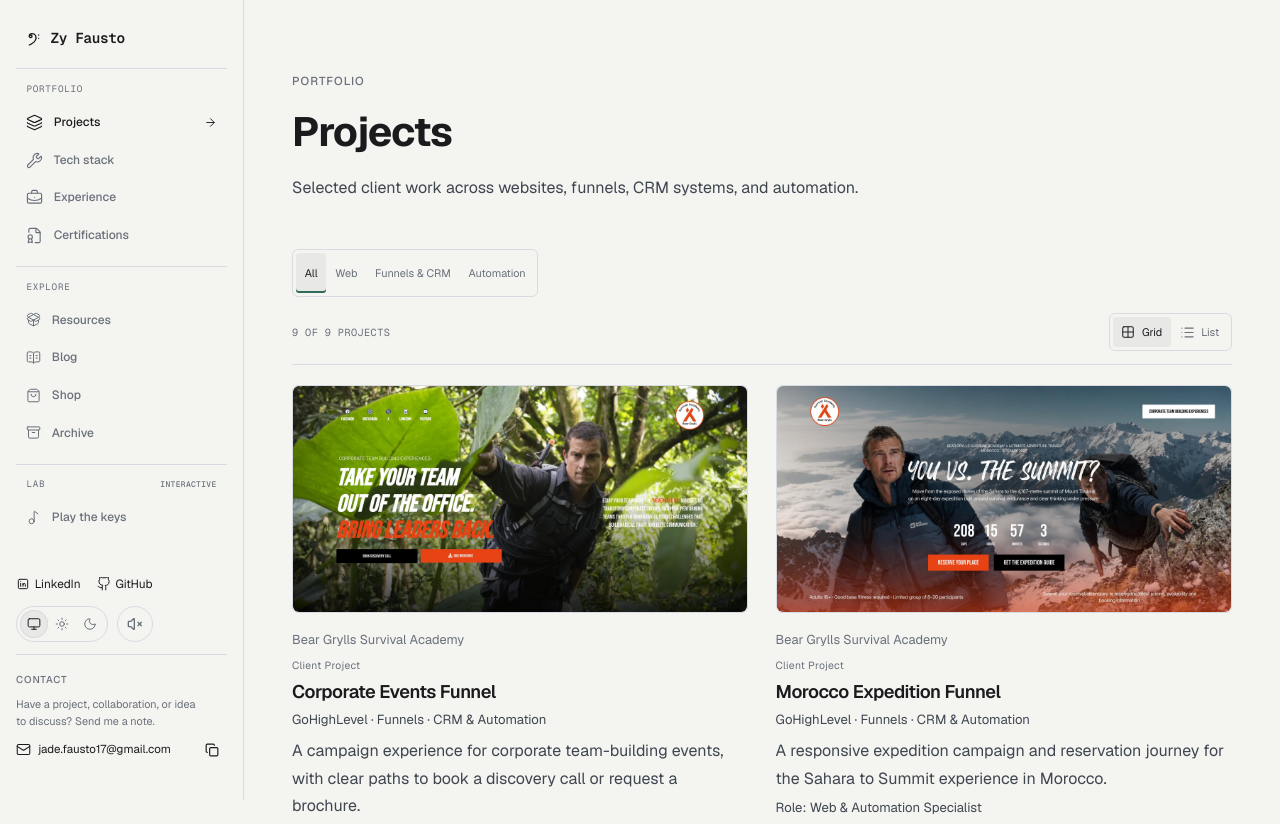
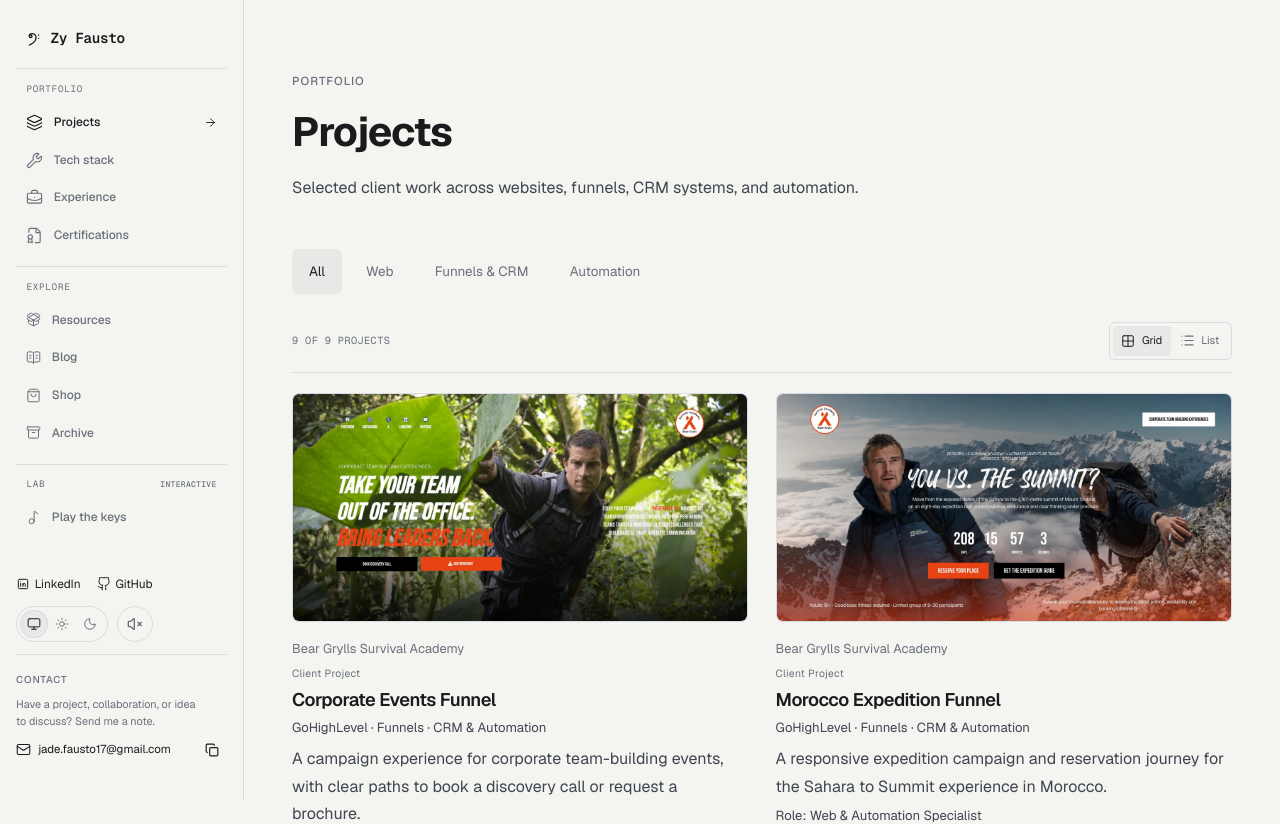
Before and after one commit to SphinxyNine/2026-Portfolio, a Next.js app: page /work in a window 1280 px wide. Shown: the top 824 px of the page. Built offline with nearby package versions, Linux system fonts and the light colour scheme.

Commit message:
Refine project filter spacing and selected state

```diff
--- a/app/globals.css
+++ b/app/globals.css
@@ -344,9 +344,11 @@
   .project-card-content { display: flex; flex: 1; flex-direction: column; align-items: flex-start; gap: 0.35rem; padding-top: 1rem; }
   .project-client { font-size: 0.8rem; color: var(--muted); }
   .project-kind { color: var(--muted); font-size: 0.65rem; letter-spacing: .03em; }
-  .project-filters { display: flex; width: fit-content; max-width: 100%; flex-wrap: wrap; margin-bottom: 1rem; }
-  .project-filters button { min-height: 40px; }
-  .project-filters button[aria-pressed="true"] { box-shadow: inset 0 -2px var(--brand-jade); }
+  .project-filters { display: flex; max-width: 100%; flex-wrap: wrap; align-items: center; gap: 0.45rem; margin: 0 0 1.75rem; }
+  .project-filters button { min-height: 44px; padding: 0.6rem 1rem; border: 1px solid transparent; border-radius: var(--radius); background: transparent; color: var(--muted); font-size: 0.84rem; transition: color 160ms ease, background-color 160ms ease; }
+  .project-filters button:hover { background: color-mix(in srgb, var(--surface-raised) 65%, transparent); color: var(--text); }
+  .project-filters button[aria-pressed="true"] { background: var(--surface-raised); color: var(--text); }
+  .project-filters button:focus-visible { outline: 2px solid var(--focus); outline-offset: 3px; }
   .stack-learning { margin-top: 1.25rem; }
   .stack-learning .tag-list { opacity: .8; }
   .project-workflow { margin-top: 1rem; padding: 1rem; border: 1px solid var(--line); border-radius: var(--radius); background: var(--surface); }
--- a/components/projects-collection.tsx
+++ b/components/projects-collection.tsx
@@ -17,7 +17,7 @@
   const visible = projects.filter((project) => filter === 'all' || project.categories.includes(filter));
   return (
     <>
-      <div className="project-filters view-toggle" role="group" aria-label="Filter projects by category">
+      <div className="project-filters" role="group" aria-label="Filter projects by category">
         {filters.map(({ value, label }) => (
           <button key={value} type="button" aria-pressed={filter === value} aria-controls="project-results" onClick={() => setFilter(value)}>{label}</button>
         ))}
```
